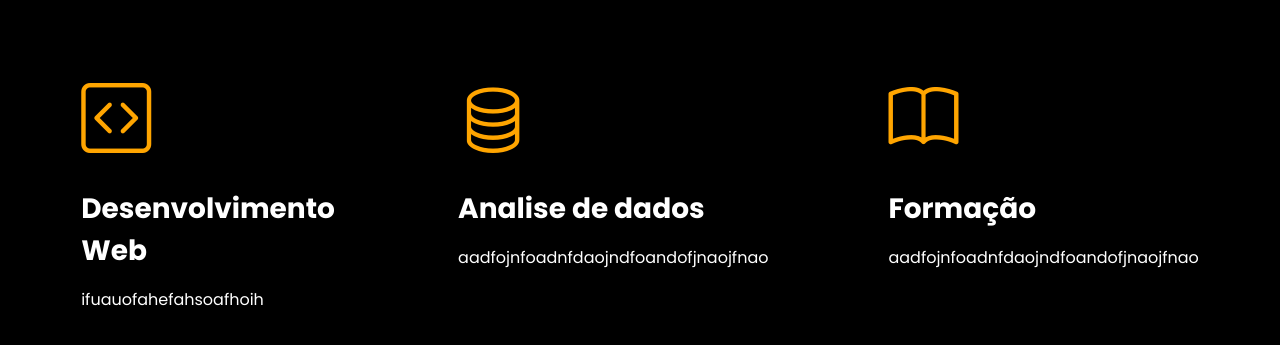
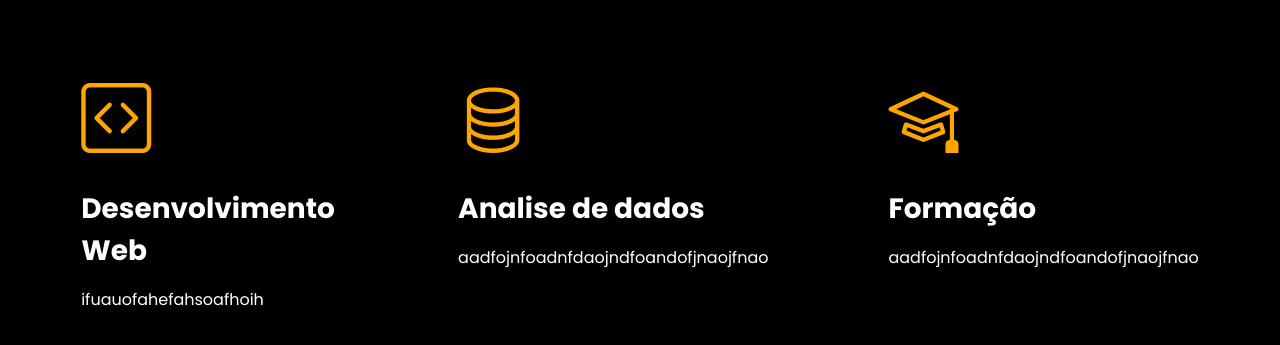
Before and after one commit to 3mcp/portfolio__-, a plain HTML site: page index.html in a window 1280 px wide. Shown: the part 557-902 px from the top of the page. Drawn offline with nearby package versions, Linux system fonts and the light colour scheme.

Commit message:
Update index.html

```diff
--- a/index.html
+++ b/index.html
@@ -78,7 +78,7 @@
                         <p>aadfojnfoadnfdaojndfoandofjnaojfnao</p>
                     </div>
                     <div class="especialidades-box">
-                        <i class="bi bi-book"></i>
+                        <i class="bi bi-mortarboard"></i>
                         <h3>Formação</h3>
                         <p>aadfojnfoadnfdaojndfoandofjnaojfnao</p>
                     </div>
```
